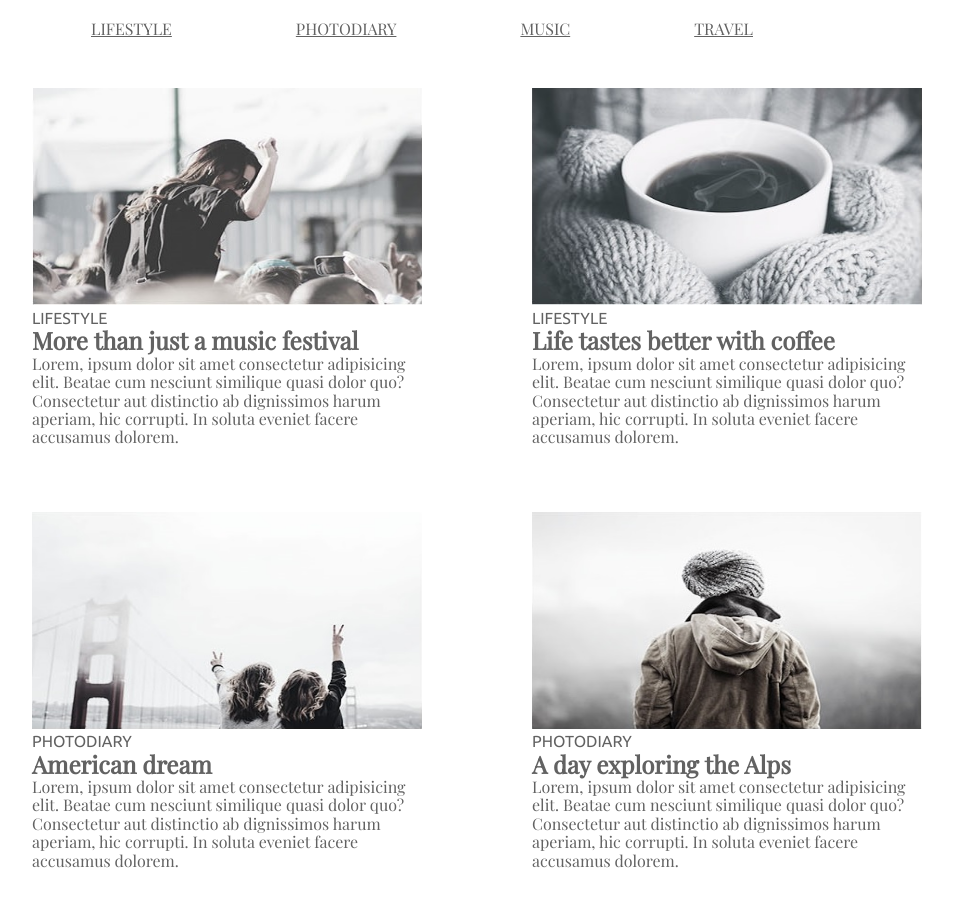
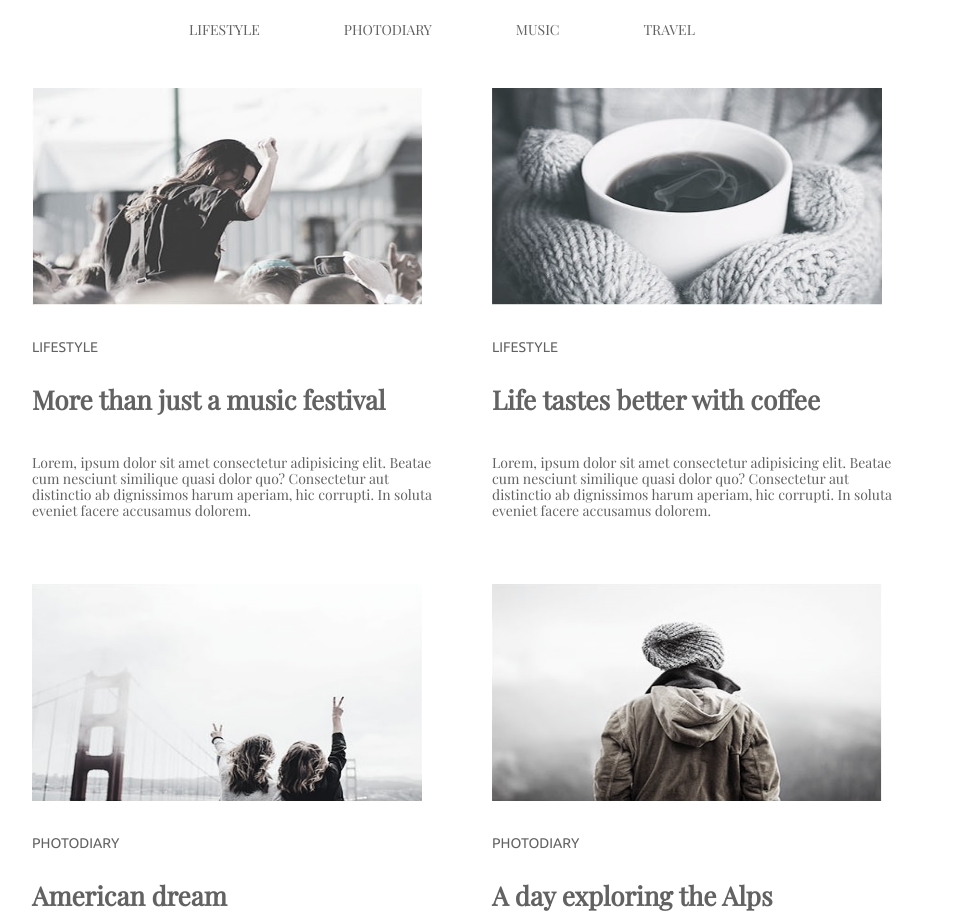
Before and after one commit to ZdorovykSergiy/goit-fe-course, a plain HTML site: page html-css/modul_3/homework/index.html in a window 1280 px wide. Shown: the top 911 px of the page, without its empty margins (158-1111 px from the left). Drawn offline with nearby package versions, Linux system fonts and the light colour scheme; a web font is replaced by a local one.

Commit message:
homework3.1.7

```diff
--- a/html-css/modul_3/homework/css/style.css
+++ b/html-css/modul_3/homework/css/style.css
@@ -15,8 +15,7 @@ body {
 }
 
 .header {
-  padding: 20px 0 0 0;
-  margin-bottom: 50px;
+  padding: 20px 0 50px 0;
 }
 
 main {
@@ -30,12 +29,14 @@ main {
 .list-item {
   list-style: none;
   display: inline-block;
-  margin: 0 120px 0 0;
+  margin: 0 80px 0 0;
 }
 
 .nav-link {
   text-transform: uppercase;
   color: #626262;
+  text-decoration: none;
+  font-size: 14px;
 }
 .nav-link:hover {
   color: #03a9f4;
@@ -64,20 +65,22 @@ main {
 
 .news-article__item-r {
   /* margin-right: calc(900px - 400px * 2 - 8px); */
-  margin-right: 100px;
+  margin-right: 60px;
 }
 
 .article-title {
-  font-size: 24px;
+  font-size: 26px;
+  padding: 0 0 40px 0;
 }
 
 .article-text {
   margin: 0 0 15px 0;
+  font-size: 14px;
 }
 
 .more-link {
   color: #626262;
-  margin: 0 50% 0 50%;
+  margin: 0 60% 0 40%;
   text-decoration: none;
   font-size: 24px;
   display: inline-block;
@@ -91,6 +94,8 @@ main {
 .bigtext {
   text-transform: uppercase;
   font-family: "Ubuntu", sans-serif;
+  padding: 30px 0 30px 0;
+  font-size: 14px;
 }
 
 .sublist-item {
```
Also changed, not shown: html-css/modul_3/homework/index.html (+0 -1 lines).
